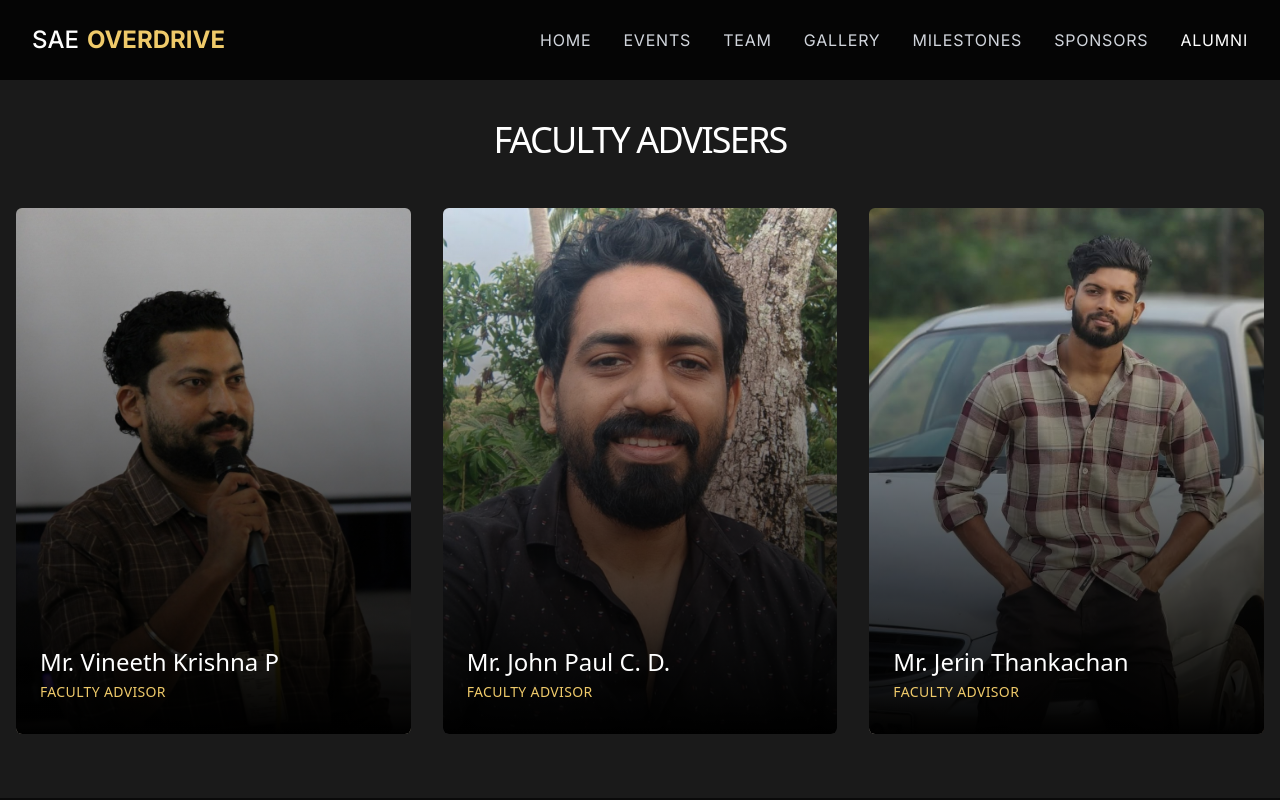
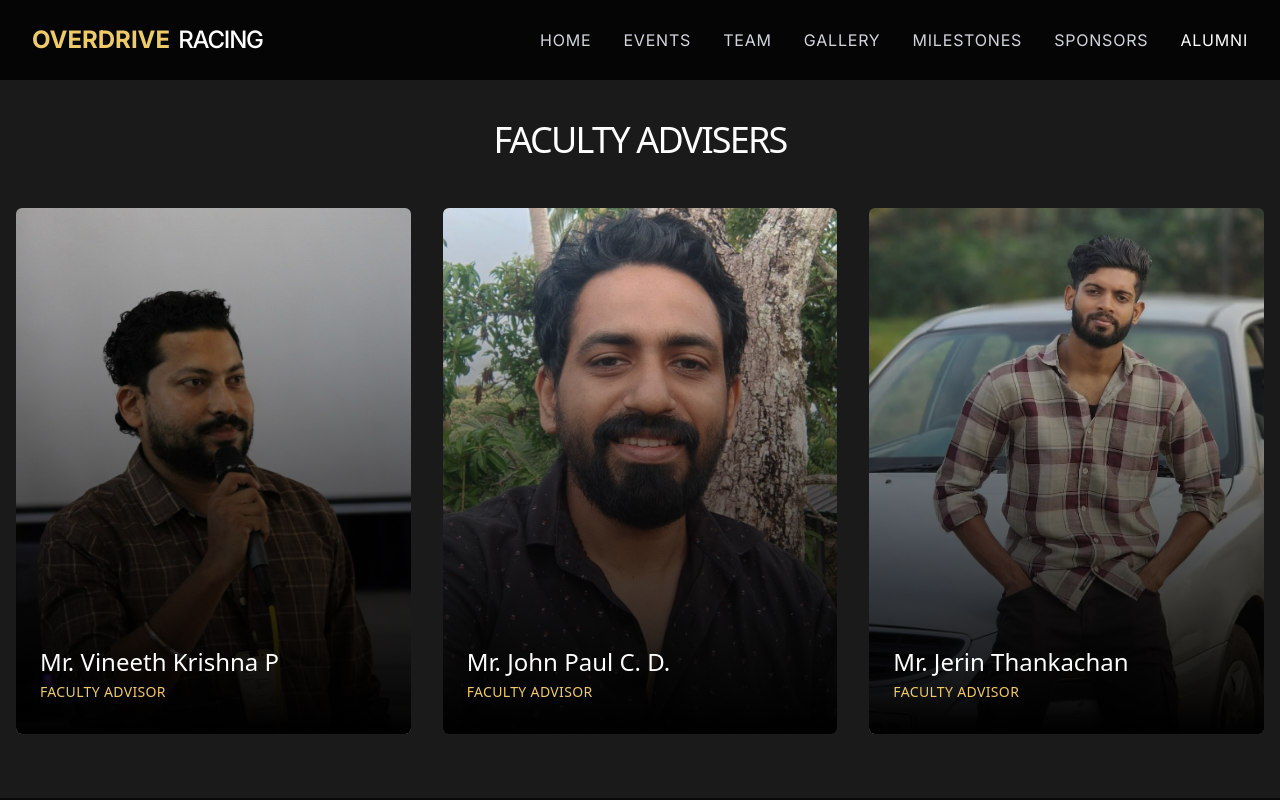
Before and after one commit to abelshinev/overdrive, a React (Vite) app: page /alumni in a window 1280 px wide. Shown: the top 800 px of the page. Built offline with nearby package versions, Linux system fonts and the light colour scheme.

Commit message:
refactor: 'SAE OVERDRIVE' -> 'OVERDRIVE RACING'

```diff
--- a/src/components/Navbar.tsx
+++ b/src/components/Navbar.tsx
@@ -63,9 +63,9 @@ export function Navbar({ currentPage, onNavigate }: NavbarProps) {
               onClick={() => handleClick("home")}
               className="flex items-center gap-2 text-white"
             >
-              <span className="text-2xl font-medium">SAE</span>
-              <span className="text-2xl font-bold text-primary">
-                OVERDRIVE
+              <span className="text-2xl text-primary font-bold">OVERDRIVE</span>
+              <span className="text-2xl font-medium tracking-tighter">
+                RACING
               </span>
             </button>
 
```
